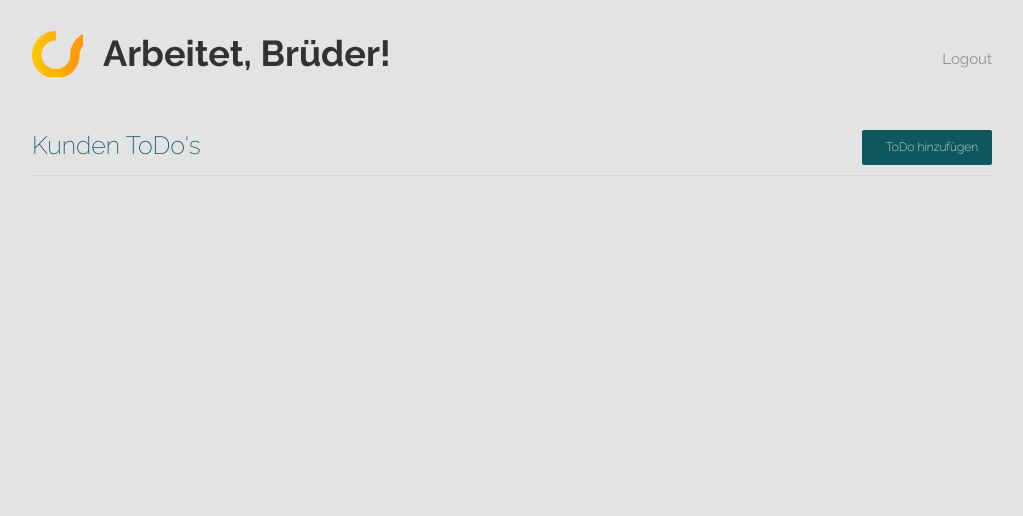
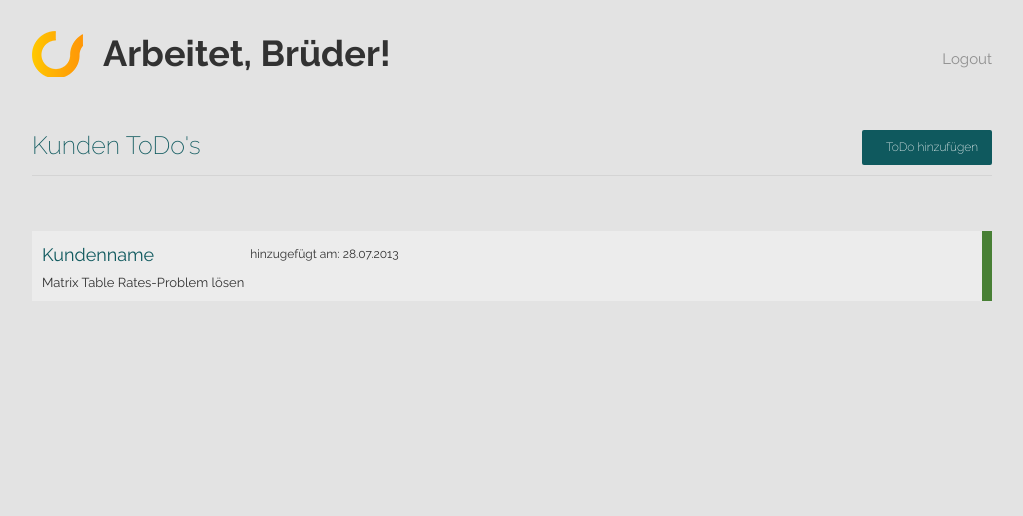
Before and after one commit to LukasBirringer/coolde, a PHP site: page /theme/index.html in a window 1280 px wide. Shown: the top 516 px of the page, without its empty margins (128-1151 px from the left). Run offline with PHP 8.4, Linux system fonts and the light colour scheme; some libraries are stand-ins or nearby versions.

Commit message:
item style added, Headline styled, add-BTN

```diff
--- a/theme/css/main.css
+++ b/theme/css/main.css
@@ -1,6 +1,8 @@
 body,html{margin: 0;padding: 0;}
 body{background: #e3e3e3; width: 100%; height: 100%;}
 h1{font-family: 'Raleway', sans-serif; font-size: 36px; font-weight: 700; color: #323232; margin: 0 0 0 20px; line-height: 47px; float: left;}
+h2{font-family: 'Raleway', sans-serif; font-size: 25px; font-weight: 200; color: #0f595e; float: left; margin: 0; padding: 0;}
+h3{font-family: 'Raleway', sans-serif; font-size: 18px; font-weight: 400; color: #0f595e; margin: 0; padding: 0;}
 
 .wrapper{width: 960px; margin: auto; /*border: 1px #000 solid*/;}
 
@@ -16,7 +18,17 @@ header{height: 70px; margin: 30px auto !important;}
 
 section{}
 	section header{border-bottom: 1px #d4d4d4 solid; height: 25px; padding: 0 0 20px 0;}
-	section header h2{font-family: 'Raleway', sans-serif; font-size: 25px; font-weight: 200; color: #0f595e; float: left; margin: 0; padding: 0;}
 	.addcl{width: 120px; height: 25px; padding: 5px; background: #0f595e; font-family: 'raleway', sans-serif; font-size: 12px; font-weight: 200; text-align: center; text-decoration: none; color: #FFF; display: block; line-height: 25px; float: right; -webkit-border-radius: 2px; -moz-border-radius: 2px; -border-radius: 2px;}
 	.addcl:hover{background: #15757b;}
 	.icon-plus{padding: 0 10px 0 0;}
+
+article{}
+	article.item{width: 960px; height: 70px; float: left; margin: 25px auto; background: #ececec; -webkit-box-sizing: border-box; -moz-box-sizing: border-box; box-sizing: border-box;}
+		.content{float: left; padding: 13px 0 0 10px;}
+		.iteml{float: left;}
+		.itemr{float: left;}
+			.icon-calendar{color: #c2c2c2; padding: 0 6px 0 0;}
+			.itemr span{font-family: 'Raleway', sans-serif; font-size: 12px; color: #323232;}
+		.status{width: 10px; height: 70px; float: right; background: #488035; padding: -13px 0 0 0;}
+
+	article p{font-family: 'Raleway', sans-serif; font-size: 13px; font-weight: 400; color: #323232; margin: 10px 0 0 0; padding: 0;}
--- a/theme/index.html
+++ b/theme/index.html
@@ -23,7 +23,23 @@
 				<a href="#" class="addcl"><i class="icon-plus"></i><span>ToDo hinzufügen</span></a>
 			</header>
 			<article class="addclform">
-				<h2>BLA BLA BLA
+				<h2>BLA BLA BLA</h2>
+			</article>
+
+			<article class="item">
+				<div class="content">
+					<div class="iteml">
+						<h3>Kundenname</h3>
+						<p>Matrix Table Rates-Problem lösen</p>
+					</div>
+					<div class="itemr">
+						<i class="icon-calendar"></i><span class="added">hinzugefügt am: 28.07.2013</span>
+
+					</div>
+				</div>
+				<div class="status">
+
+				</div>
 			</article>
 		</section>
 		<script type="text/javascript">
```
